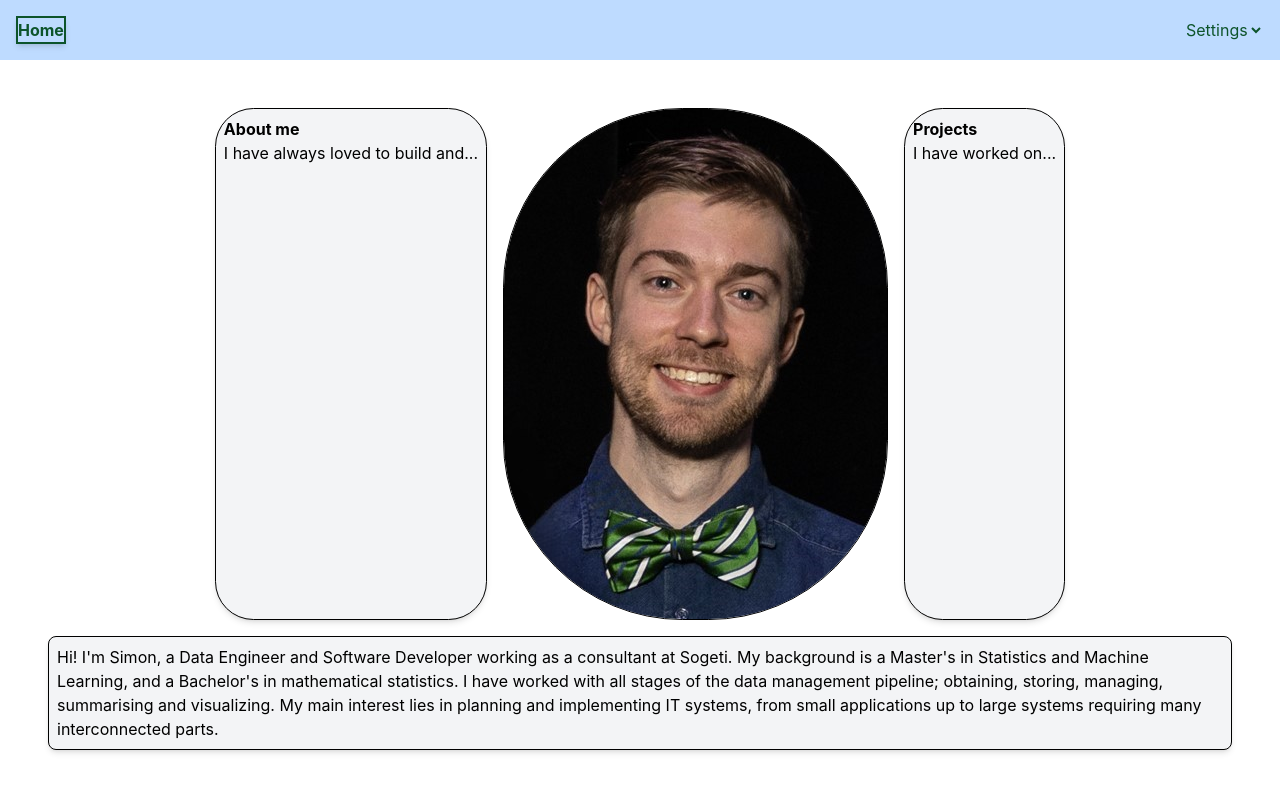
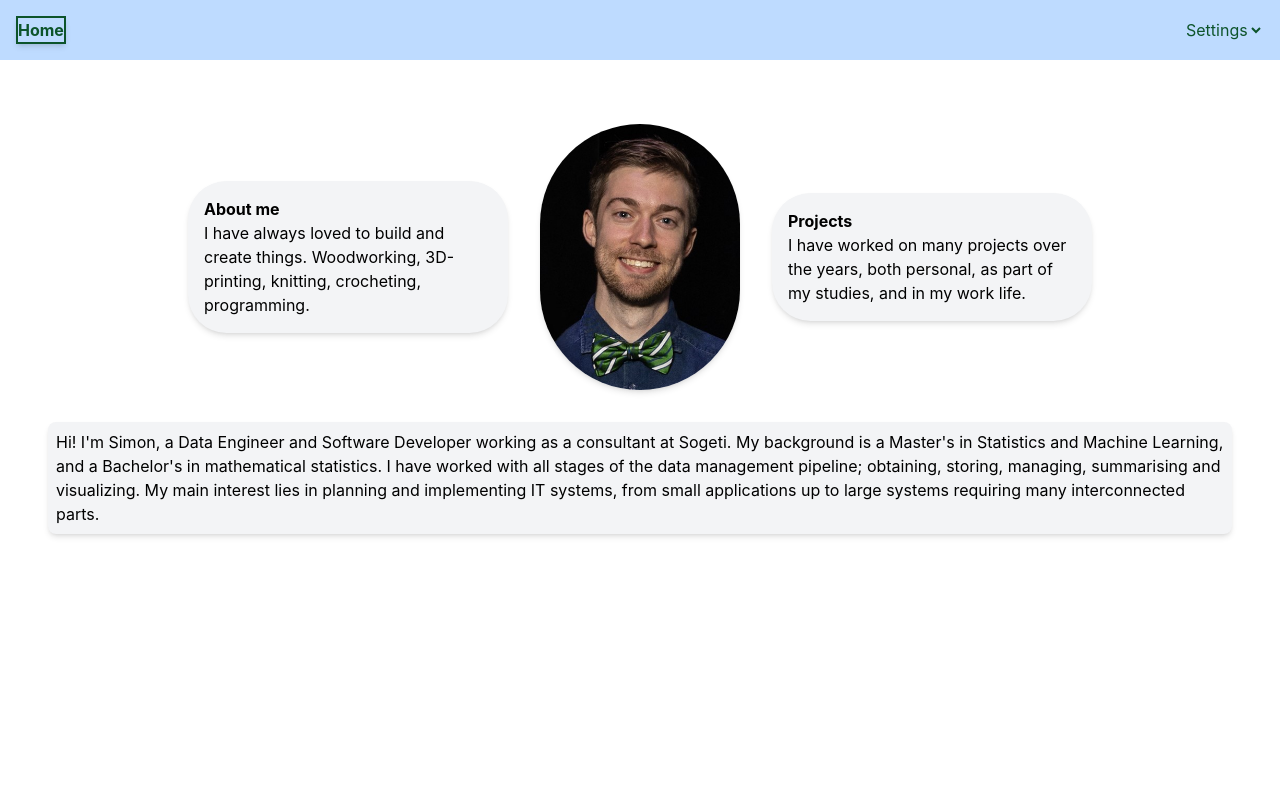
Before and after one commit to TheLaughingDuck/TheLaughingDuck.github.io, a React (Vite) app in the folder website/: page / in a window 1280 px wide. Shown: the top 792 px of the page. Built offline with nearby package versions, Linux system fonts and the light colour scheme.

Commit message:
Reworked home apge

```diff
--- a/website/src/home.tsx
+++ b/website/src/home.tsx
@@ -6,29 +6,31 @@ export default function Home() {
     return (
         <Layout>
             <div className="flex-1 p-6 space-y-4">
-                <div className="flex justify-center items-stretch gap-4">
-                    <Link to="/aboutme">
-                        <div className="border p-2 h-full rounded-[3vw] bg-gray-100 shadow-md transition-transform duration-200 hover:scale-105 hover:shadow-xl">
+                <div className="flex justify-center items-center w-full gap-4">
+                    {/* About me */}
+                    <div className="p-4 bg-gray-100 max-w-xs flex items-center rounded-[3vw] shadow-md transition-transform duration-200 hover:scale-105 hover:shadow-xl">
+                        <Link to="/aboutme">
                             <h1 className="font-bold">About me</h1>
-                            <p>I have always loved to build and...</p>
-                        </div>
-                    </Link>
-
-                    <div className="border space-fill rounded-[14vw] overflow-hidden transition-transform duration-200 hover:scale-105">
-                        <img src={hero} />
+                            <p>I have always loved to build and create things. Woodworking, 3D-printing, knitting, crocheting, programming.</p>
+                        </Link>
                     </div>
 
-                    <Link to="/projects">
-                        <div className="border p-2 h-full rounded-[3vw] bg-gray-100 shadow-md transition-transform duration-200 hover:scale-105 hover:shadow-xl">
+                    {/* Center picture */}
+                    <div className="p-4 flex items-center">
+                        <img src={hero} className="max-w-[200px] rounded-[14vw] object-contain  shadow-md transition-transform duration-200 hover:scale-105 hover:shadow-xl" />
+                    </div>
+
+                    {/* Projects */}
+                    <div className="p-4 bg-gray-100 max-w-xs flex items-center rounded-[3vw] shadow-md transition-transform duration-200 hover:scale-105 hover:shadow-xl">
+                        <Link to="/projects">
                             <h1 className="font-bold">Projects</h1>
-
-                            <p>I have worked on...</p>
-                        </div>
-                    </Link>
-
+                            <p>I have worked on many projects over the years, both personal, as part of my studies, and in my work life.</p>
+                        </Link>
+                    </div>
                 </div>
 
-                <div className="border p-2 h-full rounded-lg bg-gray-100 shadow-md transition-transform duration-200 hover:scale-105 hover:shadow-xl">
+                {/* Bottom introduction */}
+                <div className="p-2 h-full rounded-lg bg-gray-100 shadow-md transition-transform duration-200 hover:scale-105 hover:shadow-xl">
                     Hi! I'm Simon, a Data Engineer and Software Developer working as a consultant at Sogeti. My background is a Master's in Statistics and Machine Learning, and a Bachelor's in mathematical statistics. I have worked with all stages of the data management pipeline; obtaining, storing, managing, summarising and visualizing. My main interest lies in planning and implementing IT systems, from small applications up to large systems requiring many interconnected parts.
                 </div>
             </div>
```
